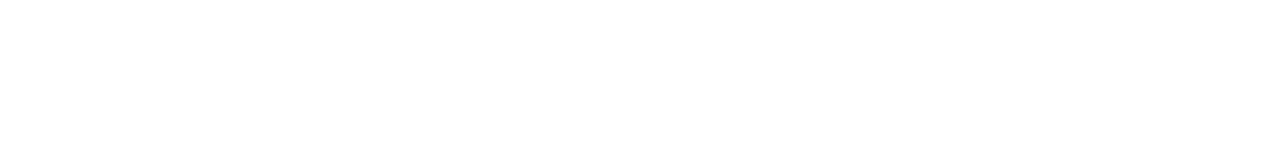
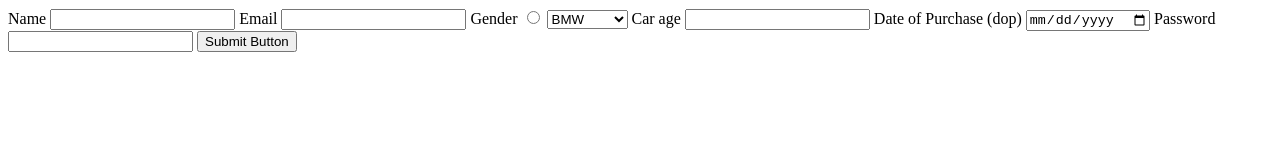
Before and after one commit to acciojob/car-insurance-form-utpalbhagat9213, a website: page main.html in a window 1280 px wide. Drawn offline with Linux system fonts and the light colour scheme.

Commit message:
created a submission

```diff
--- a/main.html
+++ b/main.html
@@ -10,6 +10,26 @@
 	<!-- the entire body must be written by student -->
     <script type="text/javascript" src="./script.js">
 </script>
+	<form method="post">
+		<label for="name">Name</label>
+		<input type="text" id="name" required>
+		<label for="email">Email</label>
+		<input type="Email" id="email" required>
+		<label>Gender</label>
+		<input type="radio" name="gender" required>
+		<select type="dropdown" id="cars">
+			<option>BMW</option>
+			<option>Audi</option>
+			<option>Mercedez</option>
+		</select>
+		<label for="carage">Car age</label>
+		<input type="Number" id="carage" required>
+		<label for="dop">Date of Purchase (dop)</label>
+		<input type="Date" id="dop" required>
+		<label for="password">Password</label>
+		<input type="Password" id="password" required>
+		<button type="submit">Submit Button</button>
+	</form>
 
 </body>
 
```
